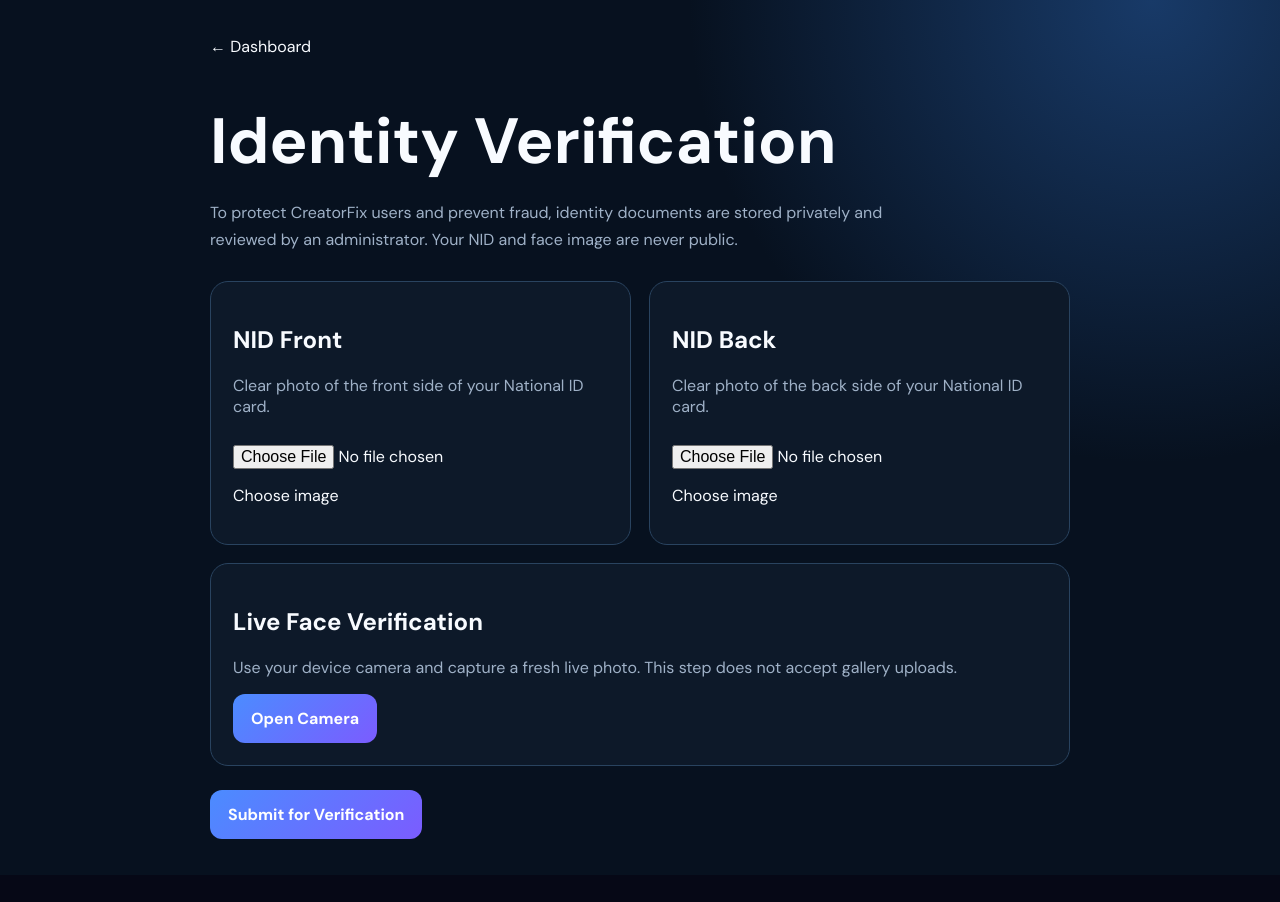
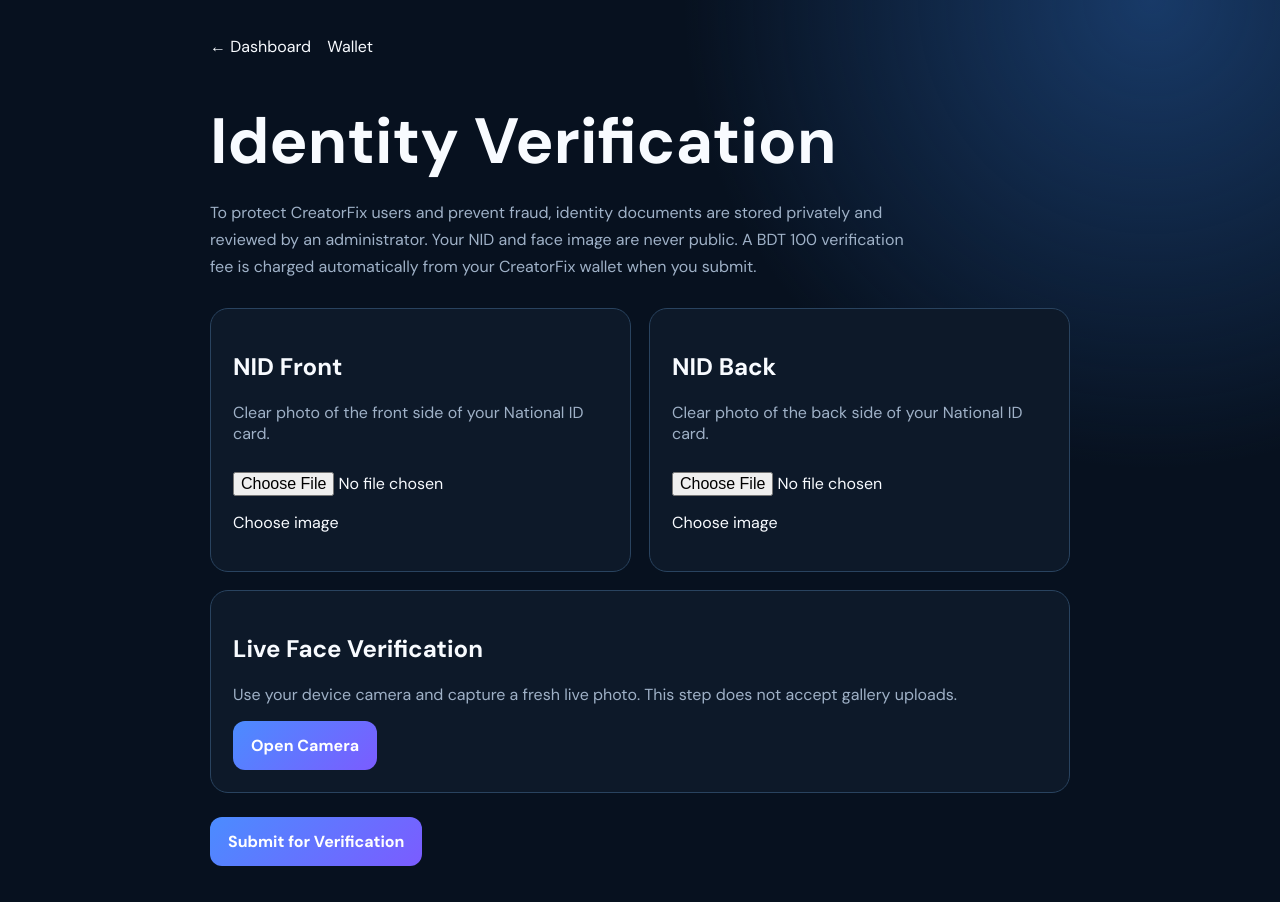
Before and after one commit to creatorfixglobal/Creatorfix, a Next.js app: page /verify in a window 1280 px wide. Before the commit the page ends 875 px from the top, so only its background shows below. Built offline with nearby package versions, Linux system fonts and the light colour scheme; no server answers.

Commit message:
feat: show identity verification wallet fee requirement

```diff
--- a/app/verify/page.tsx
+++ b/app/verify/page.tsx
@@ -97,9 +97,9 @@
         .verify-page{min-height:100vh;padding:36px 20px;background:radial-gradient(circle at 90% 0,#183a68 0,transparent 32%),#07111f;color:#f8fbff}.verify-shell{max-width:860px;margin:auto}.verify-grid{display:grid;grid-template-columns:1fr 1fr;gap:18px}.verify-card{background:#0d1929;border:1px solid #29435f;border-radius:18px;padding:22px}.verify-card input{width:100%;margin-top:12px}.verify-btn{border:0;border-radius:12px;padding:14px 18px;background:linear-gradient(135deg,#4b8cff,#7b5cff);color:#fff;font-weight:800;cursor:pointer}.verify-btn:disabled{opacity:.55}.video{width:100%;border-radius:14px;background:#05080d;min-height:220px;object-fit:cover}.status{margin-top:18px;padding:14px;border-radius:12px;background:#101f33;color:#b9cdf0}@media(max-width:700px){.verify-grid{grid-template-columns:1fr}}
       `}</style>
       <div className="verify-shell">
-        <a href="/dashboard">← Dashboard</a>
+        <a href="/dashboard">← Dashboard</a> <a href="/wallet" style={{marginLeft:12}}>Wallet</a>
         <h1 style={{fontSize:"clamp(38px,7vw,64px)",marginBottom:8}}>Identity Verification</h1>
-        <p style={{color:"#9fb1c7",lineHeight:1.7,maxWidth:700}}>To protect CreatorFix users and prevent fraud, identity documents are stored privately and reviewed by an administrator. Your NID and face image are never public.</p>
+        <p style={{color:"#9fb1c7",lineHeight:1.7,maxWidth:700}}>To protect CreatorFix users and prevent fraud, identity documents are stored privately and reviewed by an administrator. Your NID and face image are never public. A BDT 100 verification fee is charged automatically from your CreatorFix wallet when you submit.</p>
         <div className="verify-grid" style={{marginTop:28}}>
           <section className="verify-card">
             <h2>NID Front</h2>
```
